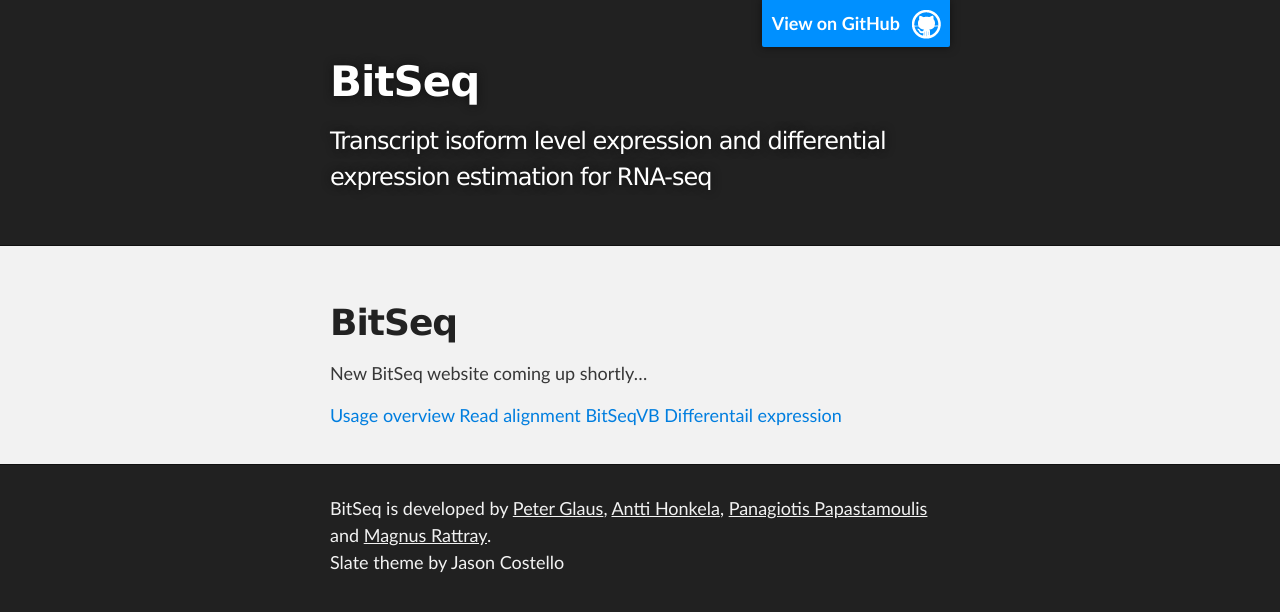
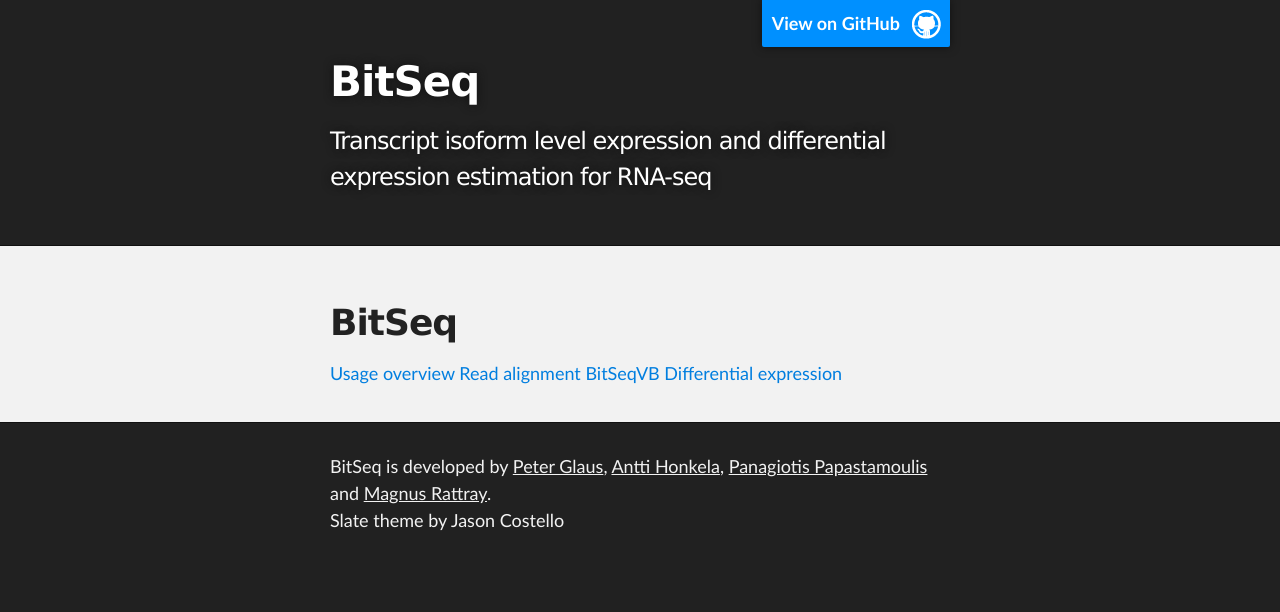
Before and after one commit to BitSeq/bitseq.github.io, a Jekyll site: the page built from index.md, in a window 1280 px wide. Shown: the top 612 px of the page. Built offline with Jekyll 4.4.1, drawn with Linux system fonts in a browser that asks for light colours; Markdown is read by kramdown in place of the engine named in the settings.

```diff
--- a/index.md
+++ b/index.md
@@ -5,9 +5,7 @@
 
 # BitSeq
 
-New BitSeq website coming up shortly...
-
 [Usage overview](http://bitseq.github.io/howto/index)
 [Read alignment](http://bitseq.github.io/howto/alignment)
 [BitSeqVB](http://bitseq.github.io/howto/variationalBayes)
-[Differentail expression](http://bitseq.github.io/howto/stage2)
+[Differential expression](http://bitseq.github.io/howto/stage2)
```
